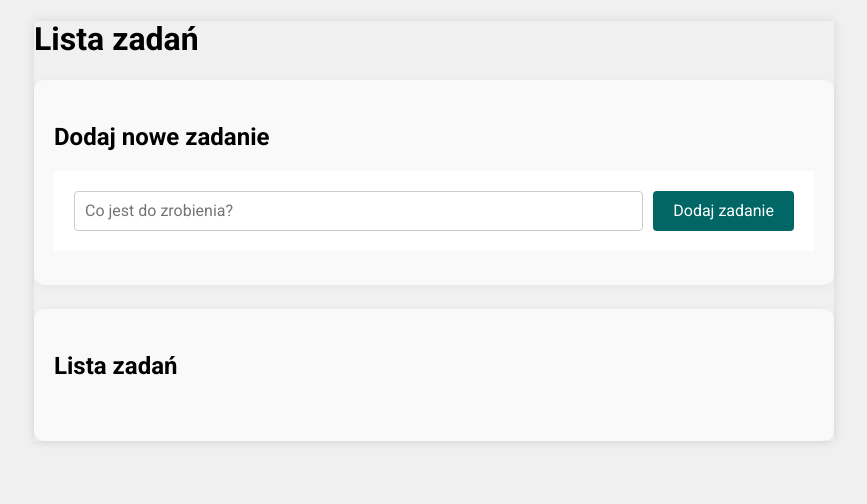
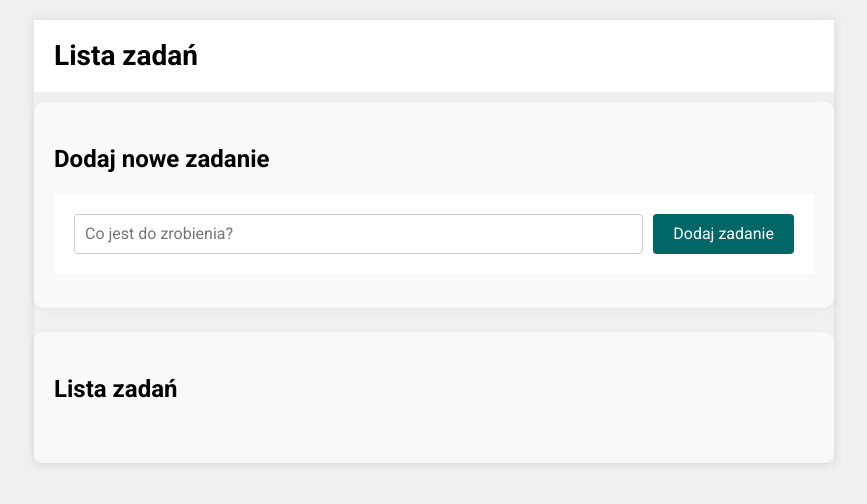
Before and after one commit to antonis04/todo-list-react, a React (Create React App) app: page / in a window 1280 px wide. Shown: the top 504 px of the page, without its empty margins (206-1073 px from the left). Built offline with nearby package versions, Linux system fonts and the light colour scheme.

Commit message:
finished adding styled components to app

```diff
--- a/src/Container/styled.js
+++ b/src/Container/styled.js
@@ -8,4 +8,5 @@ export const ContainerBox = styled.div`
   background-color: #f0f0f0;
   box-shadow: 0 0 10px rgba(0, 0, 0, 0.1);
   border-radius: 0;
+
 `;
--- a/src/Header/index.js
+++ b/src/Header/index.js
@@ -1,7 +1,9 @@
+import { HeaderStyles, Titles } from "./styled";
+
 const Header = ({ title }) => (
-  <header className="header">
-    <h1 class="title">{title}</h1>
-  </header>
+  <HeaderStyles>
+    <Titles>{title}</Titles>
+  </HeaderStyles>
 );
 
 export default Header;
--- a/src/Header/styled.js
+++ b/src/Header/styled.js
@@ -0,0 +1,13 @@
+import styled from "styled-components";
+
+export const HeaderStyles = styled.header`
+  background-color: white;
+  padding: 20px;
+  margin-bottom: 10px;
+`;
+
+export const Titles = styled.h1`
+  margin: 0;
+  font-size: 28px;
+  font-weight: bold;
+`;
```
